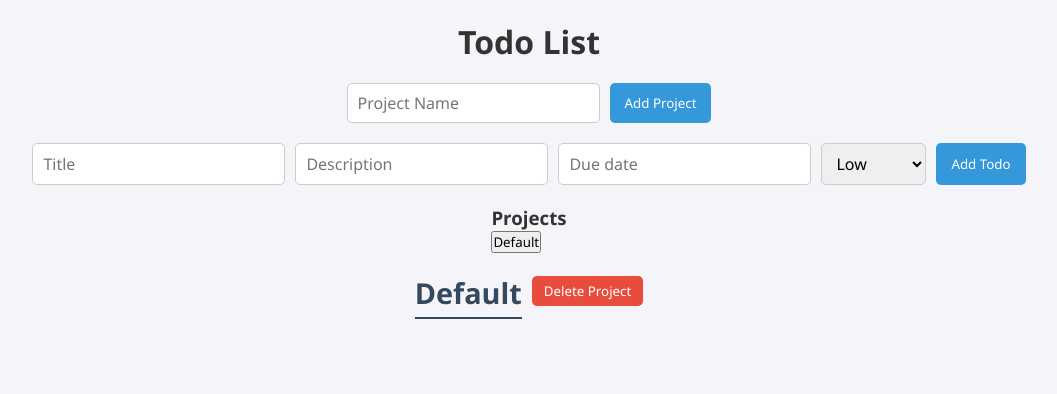
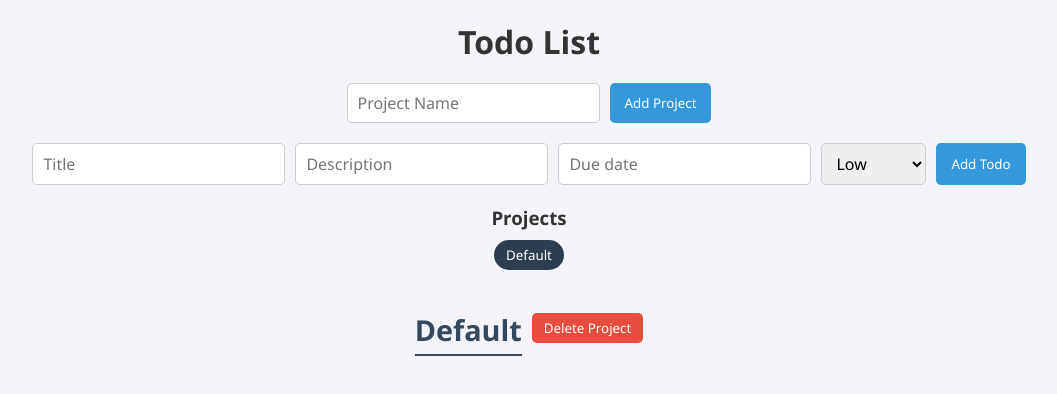
Before and after one commit to lengleman-spec/todo-list, a plain HTML site: page index.html in a window 1280 px wide. Shown: the whole page, without its empty margins (111-1168 px from the left). Drawn offline with Linux system fonts and the light colour scheme.

Commit message:
Style the project buttons.

```diff
--- a/styles.css
+++ b/styles.css
@@ -78,7 +78,8 @@ form button:hover {
 }
 
 .todo-container:hover {
-  box-shadow: 4px 10px rgba(0, 0, 0, 0.15);
+  box-shadow: 0 4px 10px rgba(0, 0, 0, 0.15);
+  transform: translateY(-2px);
 }
 
 .todo-container div {
@@ -127,3 +128,35 @@ form button:hover {
 #delete-project-btn:hover {
   background: #c0392b;
 }
+
+#project-section {
+  width: 100%;
+  max-width: 600px;
+  margin-bottom: 20px;
+}
+
+#project-section h3 {
+  margin-bottom: 10px;
+  text-align: center;
+}
+
+#project-list {
+  display: flex;
+  justify-content: center;
+  gap: 8px;
+  flex-wrap: wrap;
+}
+
+#project-list button {
+  padding: 6px 12px;
+  background-color: #2c3e50;
+  color: white;
+  border: none;
+  border-radius: 20px;
+  cursor: pointer;
+  transition: 0.2s;
+}
+
+#project-list button:hover {
+  background-color: #34495e;
+}
```
